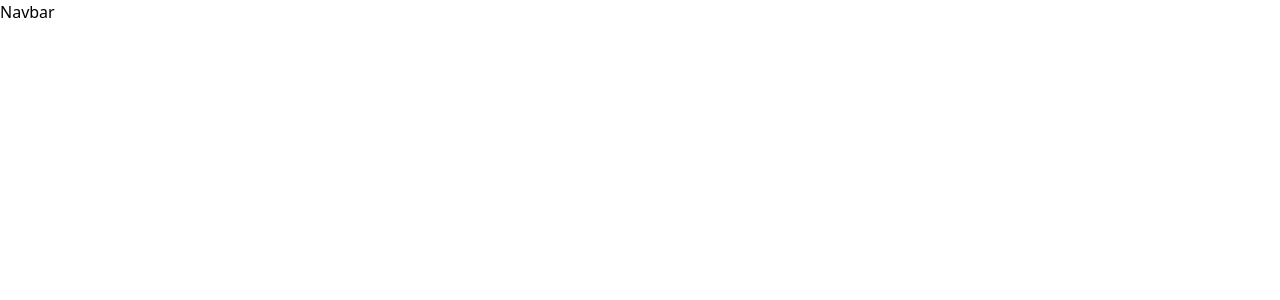
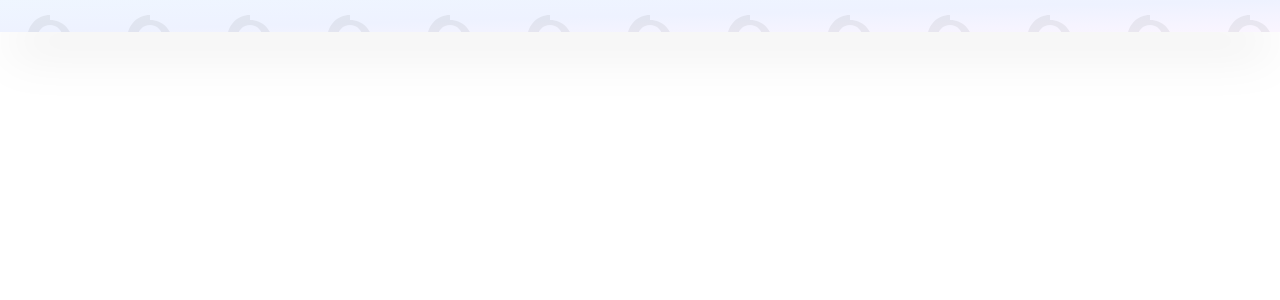
Before and after one commit to muazimmaqbool/dev-sprint-front, a React (Vite) app: page / in a window 1280 px wide. Shown: the top 300 px of the page. Built offline with nearby package versions, Linux system fonts and the light colour scheme.

Commit message:
work on navbar

```diff
--- a/src/Components/Navbar.jsx
+++ b/src/Components/Navbar.jsx
@@ -1,9 +1,15 @@
-import React from 'react'
+import React from "react";
+import { navbarStyles } from "../assets/dummyStyle";
 
 const Navbar = () => {
   return (
-    <div>Navbar</div>
-  )
-}
+    <nav className={navbarStyles.nav}>
+      <div
+        style={{ backgroundImage: navbarStyles.decorativePatternBackground }}
+        className={navbarStyles.decorativePattern}
+      ></div>
+    </nav>
+  );
+};
 
-export default Navbar
+export default Navbar;
```
